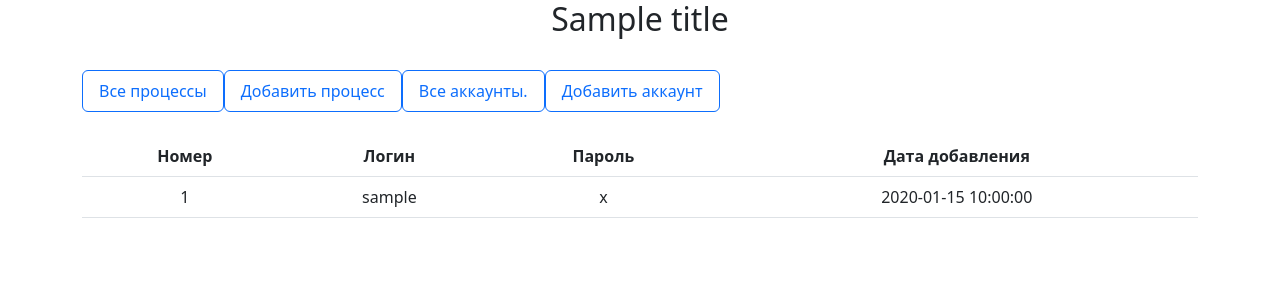
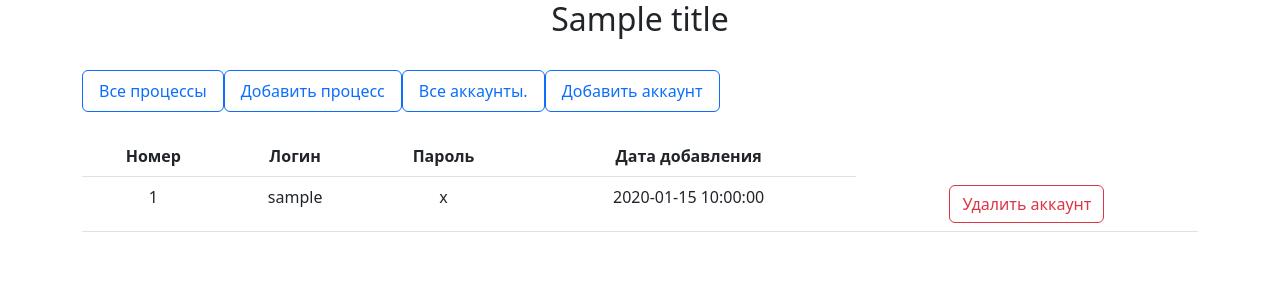
Before and after one commit to Oven29/insta_parser, a Flask app: template src/server/templates/acc_list.html in a window 1280 px wide. Shown: the top 300 px of the page. Run offline with Flask 3, Linux system fonts and the light colour scheme; the template is opened without the code that fills it: most values are stand-ins (such as "Sample title", 1, 10 or a date in 2020).

Commit message:
Added function deleting accounts

```diff
--- a/src/server/main.py
+++ b/src/server/main.py
@@ -161,7 +161,7 @@ def del_acc(id: int ) -> Any:
     acc = db.Account.get(db.Account.id == id)
     db.Account.delete().where(db.Account.id == id).execute()
     f.flash(f'Аккаунт {acc.login} удален')
-    return f.redirect(f.url_for('.index'))
+    return f.redirect(f.url_for('.acc_list'))
 
 
 def start() -> None:
--- a/src/server/templates/acc_list.html
+++ b/src/server/templates/acc_list.html
@@ -18,6 +18,9 @@
         <td>{{ account.login }}</td>
         <td>{{ account.password }}</td>
         <td>{{ account.added_date }}</td>
+        <td>
+          <a href="{{ url_for('.del_acc', id=account.id) }}" class="btn btn-outline-danger" role="button">Удалить аккаунт</a>
+        </td>
       </tr>
     {% endfor %}
   </tbody>
```
